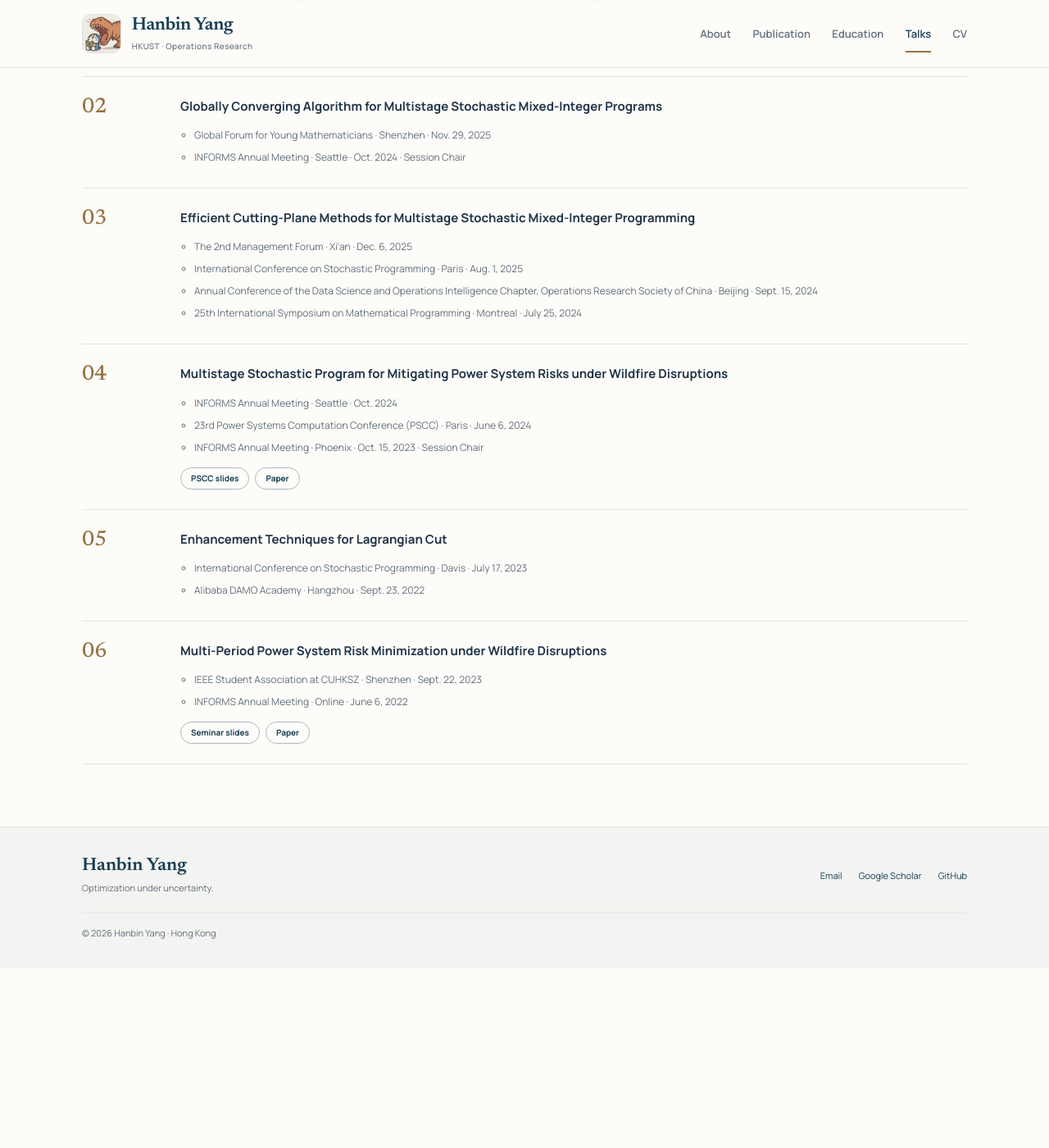
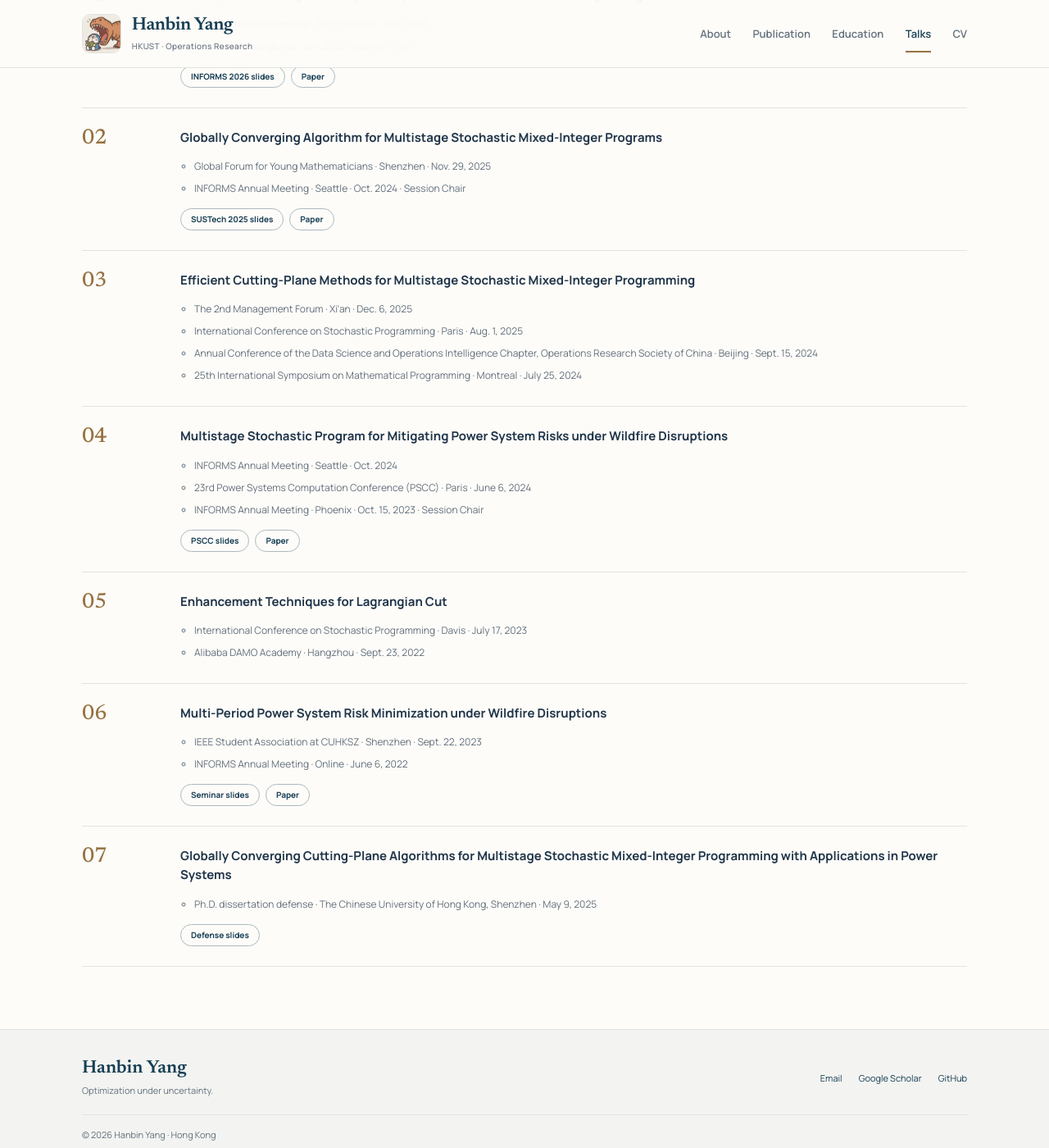
Before and after one commit to YANG-Hanbin/YANG-Hanbin.github.io, a Jekyll site: the page built from _pages/talks.html, in a window 1280 px wide and 1400 px high, scrolled down 374 px. Shown: the whole window at 82% size. Built offline with Jekyll 4.4.1, drawn with Linux system fonts in a browser that asks for light colours; before the commit the page ends 1555 px from its top, so only the background shows below that.

Commit message:
Add research talk and dissertation slides

```diff
--- a/_data/research.yml
+++ b/_data/research.yml
@@ -63,6 +63,8 @@
   links:
     - label: Preprint
       url: https://optimization-online.org/2025/04/globally-converging-algorithm-for-multistage-stochastic-mixed-integer-programs-via-enhanced-lagrangian-cuts/
+    - label: Slides
+      url: /files/slides/globally-converging-sustech-2025.pdf
 
 - id: inner-convex-approximation
   group: working
@@ -91,6 +93,8 @@
   links:
     - label: Preprint
       url: https://papers.ssrn.com/sol3/papers.cfm?abstract_id=7126720
+    - label: Slides
+      url: /files/slides/locally-valid-dantzig-wolfe-informs-2026.pdf
 
 - id: contextual-chance-constraints
   group: working
--- a/_pages/talks.html
+++ b/_pages/talks.html
@@ -10,10 +10,12 @@ subtitle: Research presentations on stochastic optimization, cutting-plane metho
   <li class="talk-item"><span class="talk-number">01</span><div>
     <h2>Locally Valid Dantzig–Wolfe Optimality Cuts for Stochastic Mixed-Integer Programs</h2>
     <ul><li>INFORMS Annual Meeting · San Francisco · Nov. 2026</li><li>POMS-HK · Guangzhou · Jan. 2027 · Session Chair</li></ul>
+    <div class="paper-links"><a class="pill-link" href="{{ '/files/slides/locally-valid-dantzig-wolfe-informs-2026.pdf' | relative_url }}">INFORMS 2026 slides</a><a class="pill-link" href="{{ '/publications/#local-dantzig-wolfe-cuts' | relative_url }}">Paper</a></div>
   </div></li>
   <li class="talk-item"><span class="talk-number">02</span><div>
     <h2>Globally Converging Algorithm for Multistage Stochastic Mixed-Integer Programs</h2>
     <ul><li>Global Forum for Young Mathematicians · Shenzhen · Nov. 29, 2025</li><li>INFORMS Annual Meeting · Seattle · Oct. 2024 · Session Chair</li></ul>
+    <div class="paper-links"><a class="pill-link" href="{{ '/files/slides/globally-converging-sustech-2025.pdf' | relative_url }}">SUSTech 2025 slides</a><a class="pill-link" href="{{ '/publications/#enhanced-lagrangian-cuts' | relative_url }}">Paper</a></div>
   </div></li>
   <li class="talk-item"><span class="talk-number">03</span><div>
     <h2>Efficient Cutting-Plane Methods for Multistage Stochastic Mixed-Integer Programming</h2>
@@ -33,4 +35,9 @@ subtitle: Research presentations on stochastic optimization, cutting-plane metho
     <ul><li>IEEE Student Association at CUHKSZ · Shenzhen · Sept. 22, 2023</li><li>INFORMS Annual Meeting · Online · June 6, 2022</li></ul>
     <div class="paper-links"><a class="pill-link" href="{{ '/files/wildfire_presentation.pdf' | relative_url }}">Seminar slides</a><a class="pill-link" href="{{ '/publications/#wildfire-risk' | relative_url }}">Paper</a></div>
   </div></li>
+  <li class="talk-item" id="phd-defense"><span class="talk-number">07</span><div>
+    <h2>Globally Converging Cutting-Plane Algorithms for Multistage Stochastic Mixed-Integer Programming with Applications in Power Systems</h2>
+    <ul><li>Ph.D. dissertation defense · The Chinese University of Hong Kong, Shenzhen · May 9, 2025</li></ul>
+    <div class="paper-links"><a class="pill-link" href="{{ '/files/slides/hanbin-yang-phd-defense-2025.pdf' | relative_url }}">Defense slides</a></div>
+  </div></li>
 </ol>
```
Also changed, not shown: _pages/education.md (+1 -1 lines), 3 other files.
